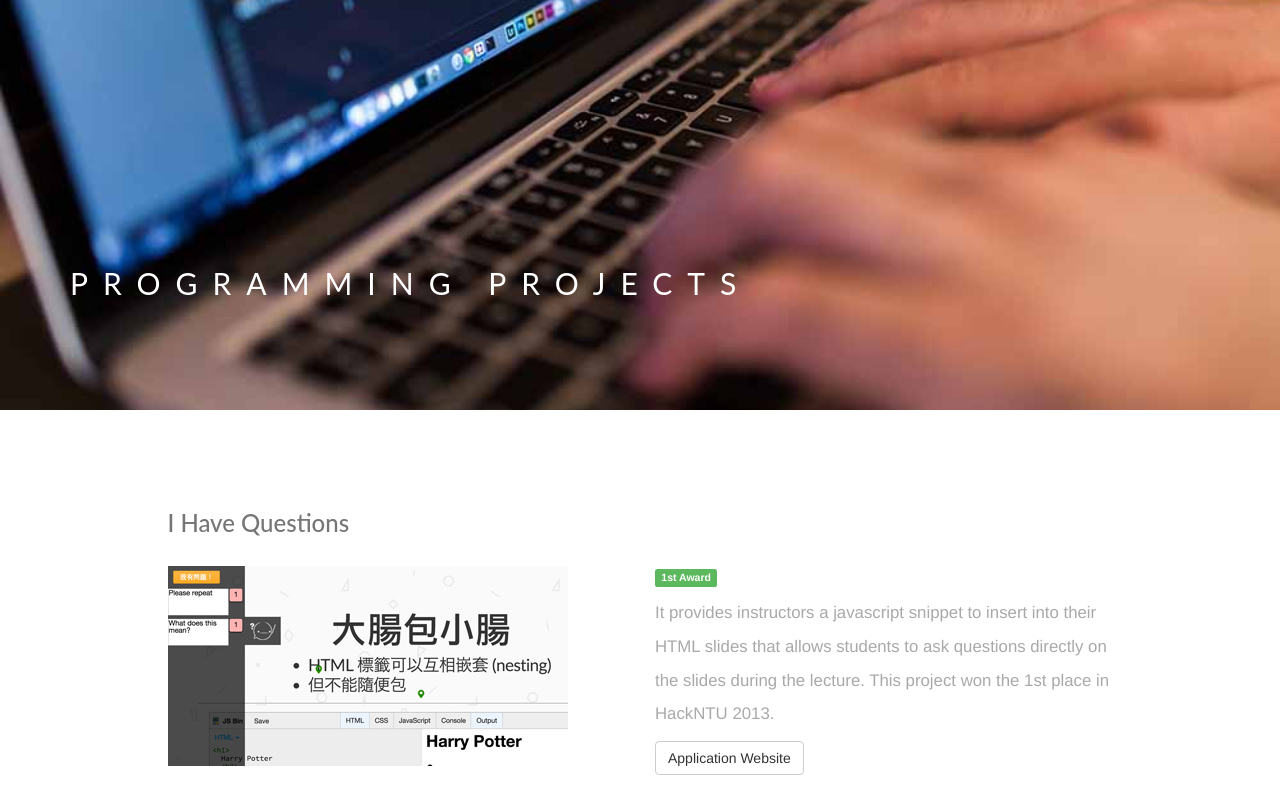
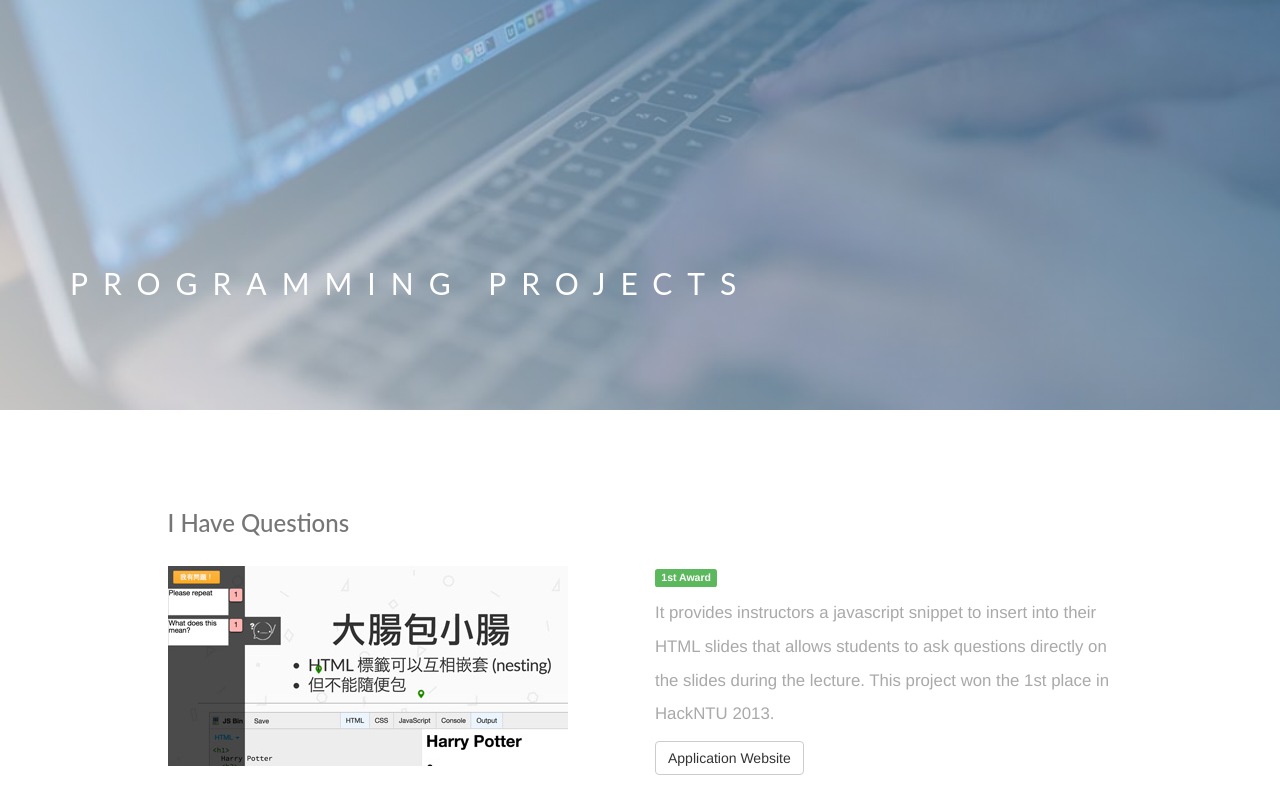
Before and after one commit to swiftyloves/portfolio, a website: page programming.html in a window 1280 px wide. Shown: the top 800 px of the page. Drawn offline with Linux system fonts and the light colour scheme.

Commit message:
prog in cover

```diff
--- a/programming.html
+++ b/programming.html
@@ -15,7 +15,7 @@
 <body>
 <div class="pos-rel">
 <section class="page-section bg-dark-alfa-30" data-background="" style="background-image: url(&quot;/images/code.jpg&quot;); background-position-y: -400px;">
-    <div class="make-in-cover"></div>
+    <div class="cere-in-cover"></div>
     <div class="relative container align-left">
 
         <div class="row">
```
